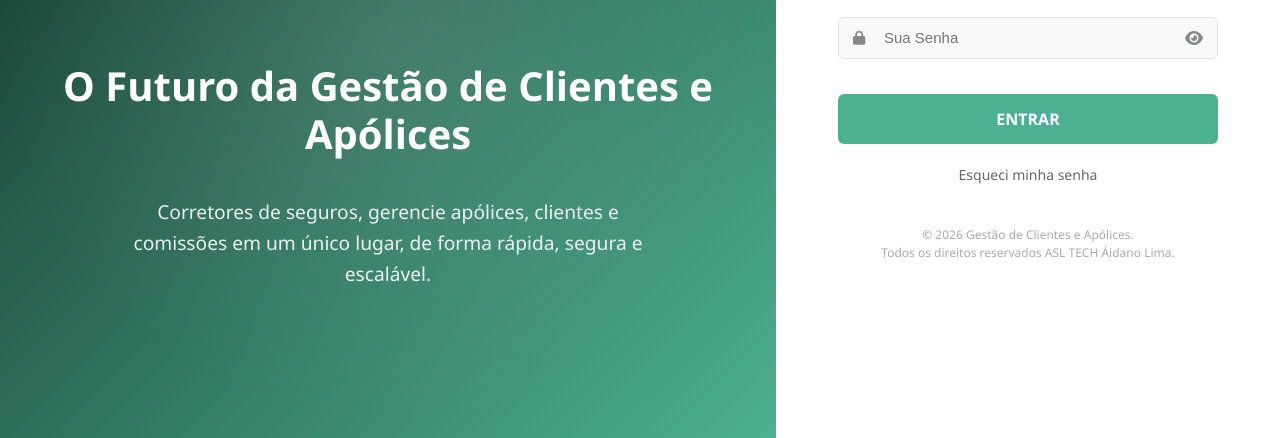
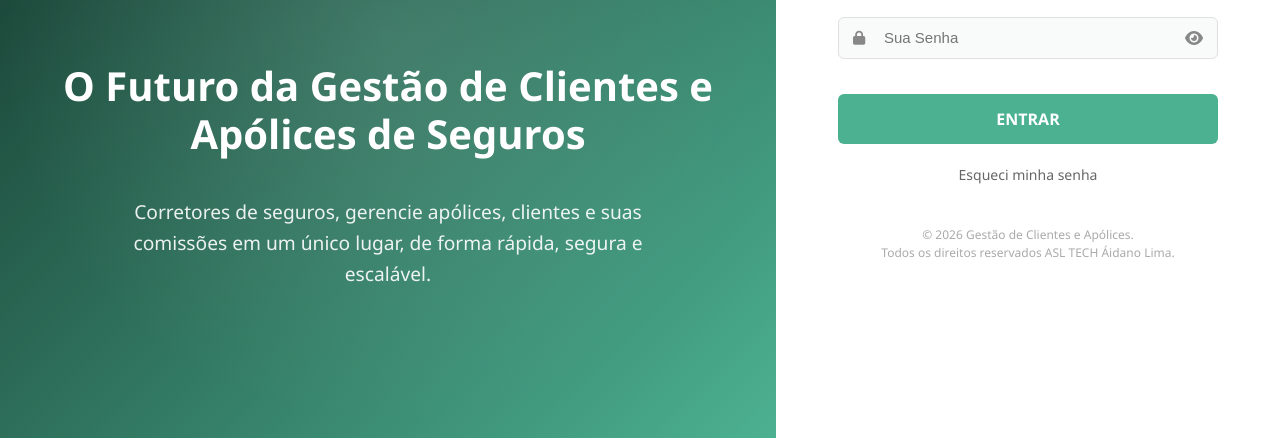
Before and after one commit to aidanolima/apolicesystem, a plain HTML site: page frontend-web/index.html in a window 1280 px wide. Shown: the part 362-800 px from the top of the page. Drawn offline with Linux system fonts and the light colour scheme; some packages are replaced by stand-ins of ours; a script that the page names is missing.

Commit message:
fix: atualizando index

```diff
--- a/frontend-web/index.html
+++ b/frontend-web/index.html
@@ -6,7 +6,7 @@
     <meta http-equiv="Expires" content="0">
     <meta charset="UTF-8">
     <meta name="viewport" content="width=device-width, initial-scale=1.0">
-    <title>Apólice System</title>
+    <title>Apólice System Home</title>
 
     <link rel="icon" href="assets/logo.png" type="image/png">
 
@@ -227,9 +227,9 @@
     <div class="split-container">
         <div class="marketing-side">
             <img src="assets/logo.png" alt="Logo Apólice System" class="marketing-logo" onerror="this.style.display='none'">
-            <h1 class="marketing-title">O Futuro da Gestão de Clientes e Apólices</h1>
+            <h1 class="marketing-title">O Futuro da Gestão de Clientes e Apólices de Seguros</h1>
             <p class="marketing-subtitle">
-                Corretores de seguros, gerencie apólices, clientes e comissões em um único lugar, de forma rápida, segura e escalável.
+                Corretores de seguros, gerencie apólices, clientes e suas comissões em um único lugar, de forma rápida, segura e escalável.
             </p>
         </div>
 
```
